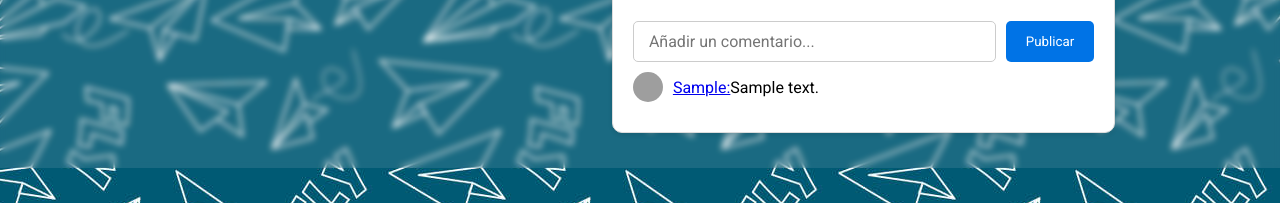
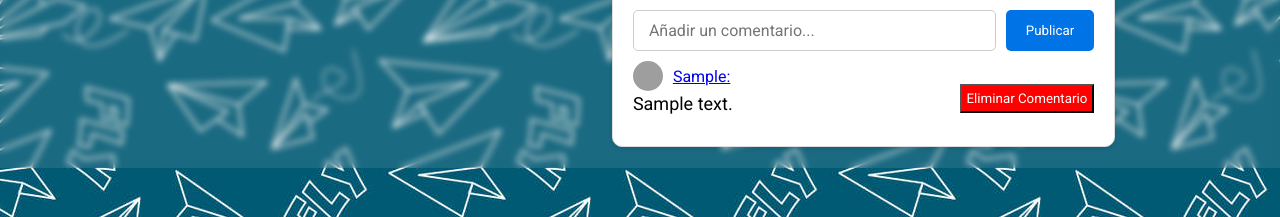
Before and after one commit to Xenock20/WanderWorld, a PHP site: page /pages/profile.php?id=1 in a window 1280 px wide. Shown: the part 632-849 px from the top of the page. Run offline with PHP 8.4, Linux system fonts and the light colour scheme; the visitor is signed in with stand-in values (Sample User, id 1); data comes from the database, SQL or seed files in the repository; both versions use the stored data as it was after the commit; tables that the repository leaves empty hold one stand-in row (values such as "Sample post"); some libraries are stand-ins or nearby versions; some web fonts are replaced; grey boxes are pictures that could not be loaded.

Commit message:
Add delete

```diff
--- a/assets/css/styles.css
+++ b/assets/css/styles.css
@@ -357,7 +357,7 @@ header {
   cursor: pointer;
 }
 
-.unfollow-button{
+.unfollow-button {
   background-color: #e60000;
   color: #fff;
   border: none;
@@ -367,7 +367,8 @@ header {
   cursor: pointer;
 }
 
-.unfollow-button:hover, .unfollow:hover{
+.unfollow-button:hover,
+.unfollow:hover {
   background-color: #b30000;
 }
 
@@ -783,7 +784,7 @@ textarea {
 input[type="text"],
 input[type="email"],
 input[type="tel"],
-input[type="password"]{
+input[type="password"] {
   width: 95%;
   padding: 10px 15px;
 }
@@ -824,7 +825,6 @@ select {
   overflow: hidden; /* Evita que el contenido desborde */
 }
 
-
 .titulo-explore {
   font-size: 24px;
   margin-bottom: 20px;
@@ -839,13 +839,16 @@ select {
   width: 80%;
 }
 
-#resultados{
+#resultados {
   width: 90%;
   overflow-y: scroll;
   max-height: calc(65%);
   padding: 20px 15px;
   display: grid;
-  grid-template-columns: repeat(auto-fill, minmax(200px, 1fr)); /* Configuración del grid */
+  grid-template-columns: repeat(
+    auto-fill,
+    minmax(200px, 1fr)
+  ); /* Configuración del grid */
   grid-gap: 20px;
 }
 
@@ -906,3 +909,67 @@ select {
 .follow-button:hover {
   background-color: #2980b9;
 }
+
+.comment {
+  justify-content: space-between;
+}
+
+.coment-cont {
+  width: 70%;
+  display: flex;
+  flex-direction: column;
+}
+
+.coment-cont-info {
+  display: flex;
+  align-items: center;
+}
+
+.post-content-container {
+  white-space: normal;
+  display: flex;
+  flex-direction: column;
+  align-items: flex-start;
+  overflow: hidden;
+  height: auto;
+}
+
+.post-content {
+  margin-bottom: auto; /* Empujar el contenido hacia abajo */
+  white-space: normal;
+  display: flex;
+  flex-direction: column;
+  align-items: flex-start;
+  overflow: hidden;
+  height: auto
+}
+
+.btn-del-com{
+  height: 100%;
+  background-color: red;
+  color: white;
+  padding: 5px;
+}
+
+
+.user-info{
+  align-items: center;
+  justify-content: space-between;
+}
+
+.user-info > form{
+  display: flex;
+  align-items: center;
+}
+
+.user-info > form > button {
+  height: 100%;
+  background-color: red;
+  color: white;
+  padding: 5px;
+}
+
+.user-info-primary{
+  display: flex;
+  align-items: center;
+}
--- a/includes/post.php
+++ b/includes/post.php
@@ -1,7 +1,7 @@
 <?php
 // Conecta a la base de datos (asegúrate de tener una conexión establecida)
 
-function obtenerPublicaciones($id_user_perfil, $conn)
+function obtenerPublicaciones($id_user_perfil, $conn, $id_user_session)
 {
     // Conecta a la base de datos (asegúrate de tener una conexión establecida
 
@@ -67,8 +67,16 @@ function obtenerPublicaciones($id_user_perfil, $conn)
             // Ahora puedes generar los contenedores de publicaciones con los datos
             echo '<div class="post">';
             echo '<div class="user-info">';
+            echo '<div class="user-info-primary">';
             echo '<img src="' . $img_src . '" alt="' . $usuario_name . '">';
             echo '<a href="profile.php?id=' . $usuario_id . '">' . $usuario_name . '</a>';
+            echo '</div>';
+            if ($id_user_session == $usuario_id) {
+                echo '<form action="../conexiones/eliminarPublicacion.php" method="POST" class="delete-section">';
+                echo '<input type="hidden" name="id_publicacion" value="' . $id_post . '">';
+                echo '<button type="submit" name="deletePost">Eliminar Publicación</button>';
+                echo '</form>';
+            }
             echo '</div>';
             echo '<p class="post-content">' . $contenido . '</p>';
             if ($tiene_mapa) {
@@ -125,9 +133,23 @@ function obtenerPublicaciones($id_user_perfil, $conn)
 
                     // Muestra los comentarios en el formato HTML deseado
                     echo '<div class="comment">';
+                    echo '<div class="coment-cont">';
+                    echo '<div class="coment-cont-info">';
                     echo '<img src="' . $img_src_coment . '" alt="' . $user_coment_name . '">';
                     echo '<a href="profile.php?id=' . $id_usuario_coment . '">' . $user_coment_name . ':  </a>';
-                    echo '<p>  ' . $contenido . '</p>';
+                    echo '</div>';
+                    echo '<div class="post-content-container">';
+                    echo '<p class="post-content">' . $contenido . '</p>';
+                    echo '</div>';
+                    echo '</div>';
+                    echo '<div class="coment-opt">';
+                    if ($id_usuario_coment == $id_user_session) {
+                        echo '<form action="../conexiones/eliminarComentario.php" method="POST" class="delete-section">';
+                        echo '<input type="hidden" name="id_comentario" value="' . $rowComent["id_comentario"] . '">';
+                        echo '<button type="submit" class="btn-del-com" name="deleteComment">Eliminar Comentario</button>';
+                        echo '</form>';
+                    }
+                    echo '</div>';
                     echo '</div>';
                 }
             } else {
--- a/pages/index.php
+++ b/pages/index.php
@@ -19,7 +19,7 @@
             <?php include './../includes/addPost.php'; ?>
             <?php include './../includes/map.php'; ?>
             <?php include './../includes/post.php'; ?>
-            <?php obtenerPublicaciones($id_user, $conn); ?>
+            <?php obtenerPublicaciones($id_user, $conn, $id_user); ?>
         </div>
         <?php
         // Conexión a la base de datos (asegúrate de tener una conexión establecida)
--- a/pages/profile.php
+++ b/pages/profile.php
@@ -118,7 +118,7 @@
     <div class="profile-posts">';
         include './../includes/addPost.php';
         include './../includes/post.php';
-        obtenerPublicaciones($id_user_perfil, $conn);
+        obtenerPublicaciones($id_user_perfil, $conn, $id_user);
         echo '</div>
     </div>';
         echo '<script>
@@ -248,7 +248,7 @@
     <div class="profile-posts">';
         include './../includes/map.php';
         include './../includes/post.php';
-        obtenerPublicaciones($id_user_perfil, $conn);
+        obtenerPublicaciones($id_user_perfil, $conn, $id_user);
         echo '</div>
     </div>';
     }
```
Also changed, not shown: DB.sql (+29 -0 lines), conexiones/eliminarComentario.php (added, +26 -0 lines), conexiones/eliminarPublicacion.php (added, +35 -0 lines).
